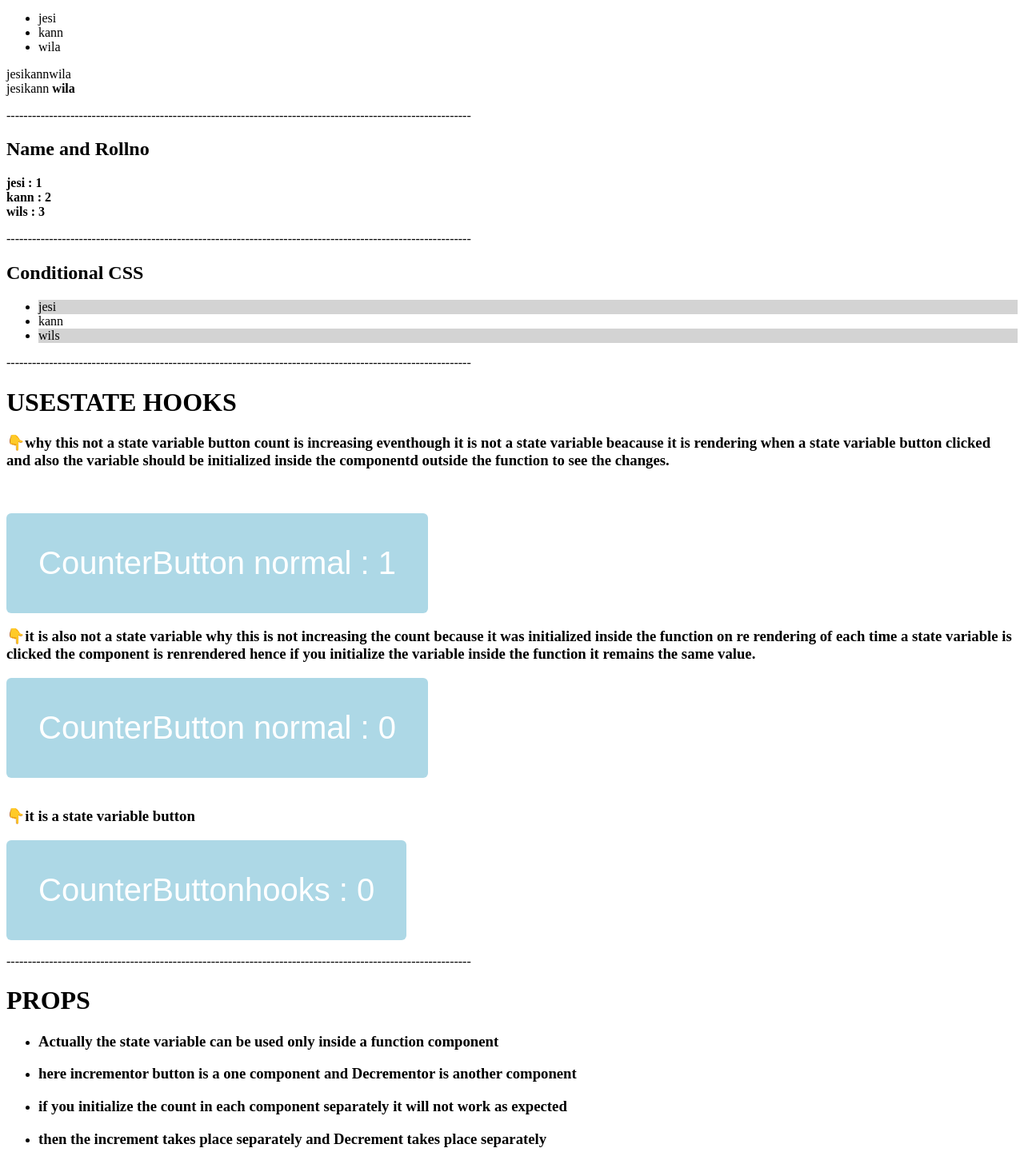
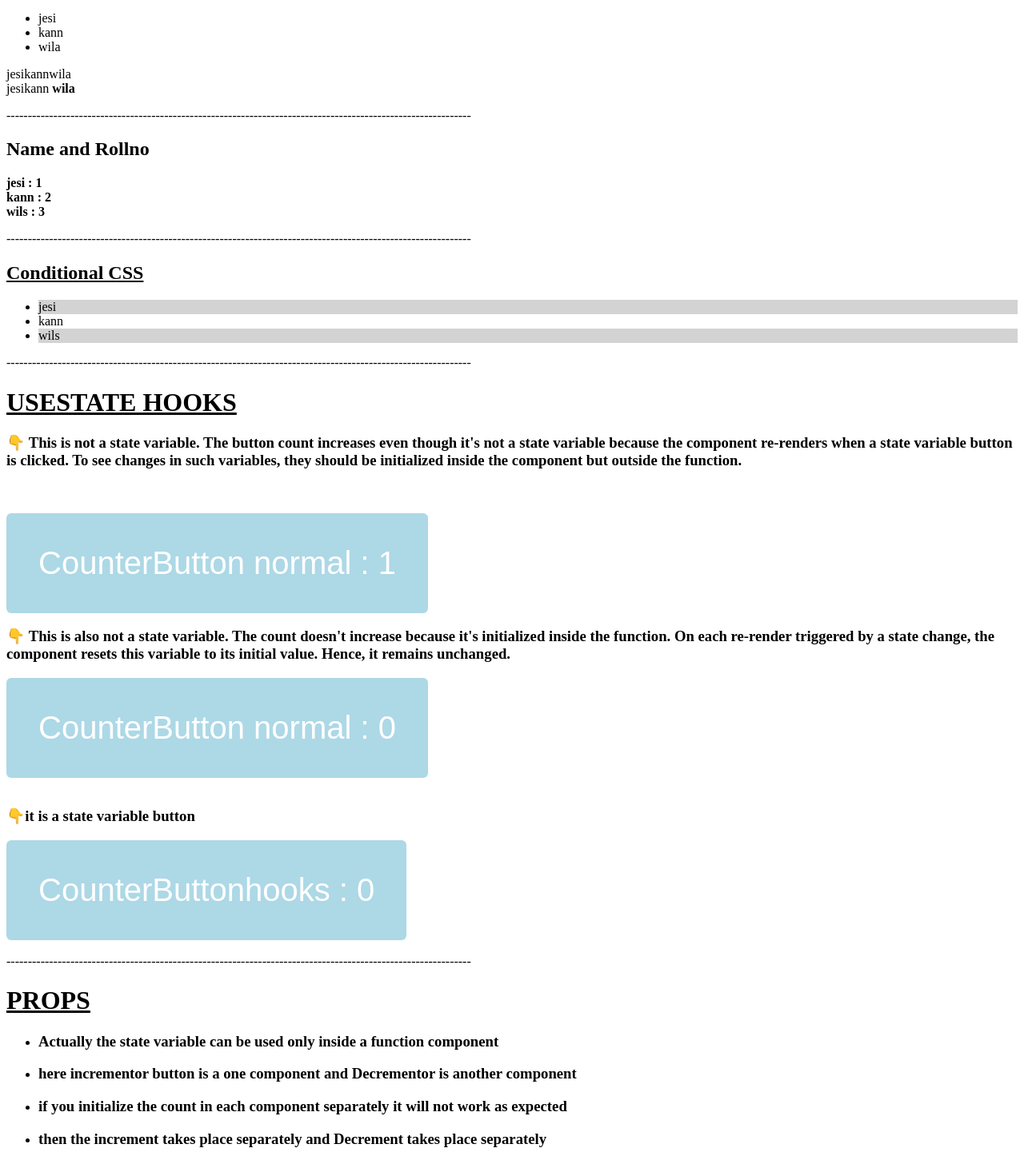
Before and after one commit to Jesinthwilson04/reactrecap, a React (Create React App) app: page / in a window 1280 px wide. Shown: the part 214-1670 px from the top of the page at 80% size. Built offline with nearby package versions, Linux system fonts and the light colour scheme.

Commit message:
hooksdesc

```diff
--- a/src/App.js
+++ b/src/App.js
@@ -98,7 +98,7 @@ function ListItems(){
   const list=['jesi','kann','wils'];
   return(
     <>
-    <h2>Conditional CSS</h2>
+    <h2><u>Conditional CSS</u></h2>
     <ul>
       {
         list.map((item,index)=>{
@@ -118,11 +118,11 @@ function Counter(){
   let countnorm2=0;
   return(
     <>
-    <h1> USESTATE HOOKS</h1>
-    <h3>👇why this not a state variable button count is increasing eventhough it is not a state variable beacause it is rendering when a state variable button clicked and also the variable should be initialized inside the componentd outside the function to see the changes.</h3>
+    <h1> <u>USESTATE HOOKS</u></h1>
+    <h3>👇 This is not a state variable. The button count increases even though it's not a state variable because the component re-renders when a state variable button is clicked. To see changes in such variables, they should be initialized inside the component but outside the function.</h3>
     <br></br> <br></br>
     <button className='button'  >CounterButton normal : {countnorm++}</button>
-    <h3>👇it is also not a state variable why this is not increasing the count because it was initialized inside the function on re rendering of each time a state variable is clicked the component is renrendered hence if you initialize the variable inside the function it remains the same value.</h3>
+    <h3>👇 This is also not a state variable. The count doesn't increase because it's initialized inside the function. On each re-render triggered by a state change, the component resets this variable to its initial value. Hence, it remains unchanged.</h3>
     <button className='button'  >CounterButton normal : {countnorm2++}</button>
     <br></br> <br></br>
     <h3> 👇it is a state variable button</h3>
@@ -148,7 +148,7 @@ function PropIncrementor(props){
 
   return(
     <>
-    <h1>PROPS </h1>
+    <h1><u>PROPS</u> </h1>
     <ul>
     <li><h3>Actually the state variable can be used only inside a function component</h3></li>
     <li><h3>here incrementor button is a one component and Decrementor is another component</h3></li>
```
